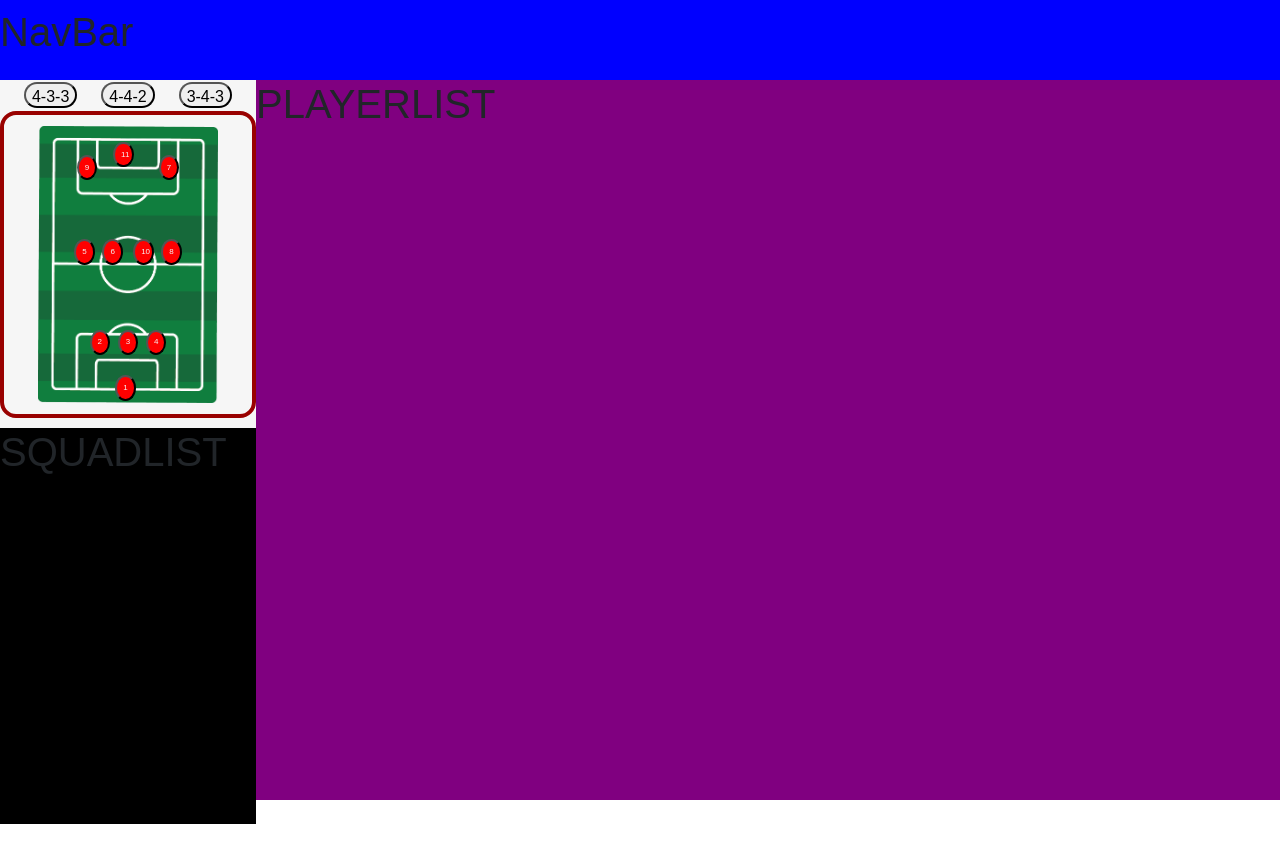
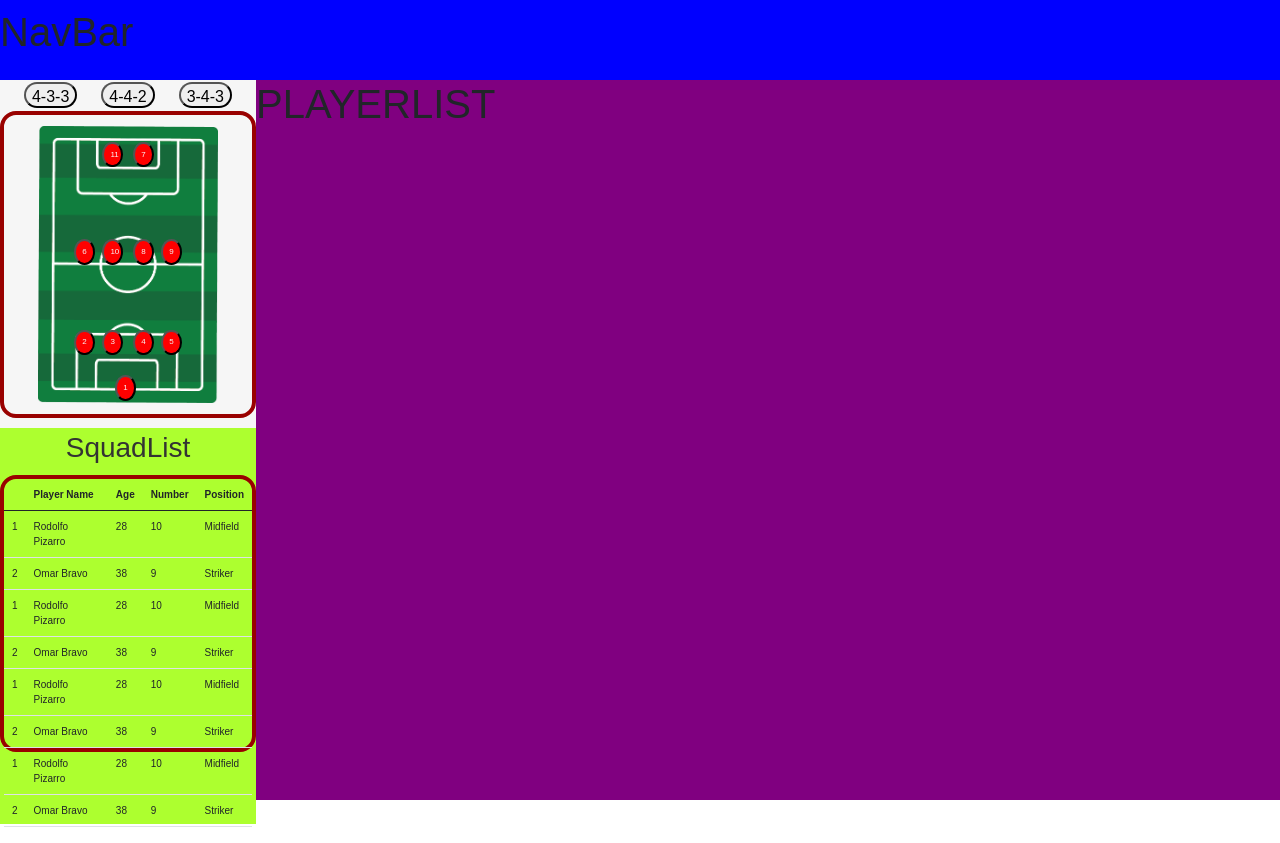
Before and after one commit to adrian-em94/FantasyLeague, a React (Create React App) app in the folder frontend/: page /TeamProfile in a window 1280 px wide. Built offline with nearby package versions, Linux system fonts and the light colour scheme; a web font is replaced by a local one.

Commit message:
latest iteration (fix)

```diff
--- a/frontend/src/components/Formation/Formation.js
+++ b/frontend/src/components/Formation/Formation.js
@@ -1,11 +1,11 @@
 import './Formation.css'
 
-const Formation = ({ chosenFormation } ) => {
+const Formation = (props) => {
     const a = '433';
     const b = '442';
     const c = '343';
 
-    switch(chosenFormation){
+    switch(props.chosenFormation.form){
         case a:
             return (
                 <div className="players">
@@ -55,7 +55,11 @@ const Formation = ({ chosenFormation } ) => {
                 </div>
             )
         default:
-            break;
+            return(
+                <div>
+                    <h1>Nothing to see here!!!!</h1>
+                </div>
+            )
     }
 
 }
--- /dev/null
+++ b/frontend/src/pages/TeamProfile/SquadList/SquadList.css
@@ -0,0 +1,14 @@
+
+.specialTR:hover {
+    background-color: var(--primary-color);
+}
+
+.listContainer {
+    border: .25em solid var(--primary-color-dark);
+    border-radius: 1em;
+    height: 70%;
+}
+
+Table {
+    font-size: x-small;
+}
--- /dev/null
+++ b/frontend/src/pages/TeamProfile/SquadList/SquadList.js
@@ -0,0 +1,81 @@
+import Table from 'react-bootstrap/Table'
+import './SquadList.css'
+import { Link } from 'react-router-dom'
+
+const SquadList = () => {
+    return(
+        <div className='listContainer'>
+            <Table responsive>
+                <thead>
+                    <tr>
+                        <th></th>
+                        <th>Player Name</th>
+                        <th>Age</th>
+                        <th>Number</th>
+                        <th>Position</th>
+                    </tr>
+                </thead>
+                <tbody>
+                    <tr className="specialTR">
+                        <td>1</td>
+                        <td>Rodolfo Pizarro</td>
+                        <td>28</td>
+                        <td>10</td>
+                        <td>Midfield</td>
+                    </tr>
+                    <tr className="specialTR">
+                        <td>2</td>
+                        <td>Omar Bravo</td>
+                        <td>38</td>
+                        <td>9</td>
+                        <td>Striker</td>
+                    </tr>
+                    <tr className="specialTR">
+                        <td>1</td>
+                        <td>Rodolfo Pizarro</td>
+                        <td>28</td>
+                        <td>10</td>
+                        <td>Midfield</td>
+                    </tr>
+                    <tr className="specialTR">
+                        <td>2</td>
+                        <td>Omar Bravo</td>
+                        <td>38</td>
+                        <td>9</td>
+                        <td>Striker</td>
+                    </tr>
+                    <tr className="specialTR">
+                        <td>1</td>
+                        <td>Rodolfo Pizarro</td>
+                        <td>28</td>
+                        <td>10</td>
+                        <td>Midfield</td>
+                    </tr>
+                    <tr className="specialTR">
+                        <td>2</td>
+                        <td>Omar Bravo</td>
+                        <td>38</td>
+                        <td>9</td>
+                        <td>Striker</td>
+                    </tr>
+                    <tr className="specialTR">
+                        <td>1</td>
+                        <td>Rodolfo Pizarro</td>
+                        <td>28</td>
+                        <td>10</td>
+                        <td>Midfield</td>
+                    </tr>
+                    <tr className="specialTR">
+                        <td>2</td>
+                        <td>Omar Bravo</td>
+                        <td>38</td>
+                        <td>9</td>
+                        <td>Striker</td>
+                    </tr>
+                </tbody>
+            </Table>
+        </div>
+    )
+    }
+
+export default SquadList;
--- a/frontend/src/pages/TeamProfile/TeamProfile.css
+++ b/frontend/src/pages/TeamProfile/TeamProfile.css
@@ -84,9 +84,15 @@
 }
 
 .squadList {
-    background-color: black;
+    background-color: greenyellow;
     height: 55%;
     margin-top: 1.5em;
+}
+
+.squadList > h3 {
+    text-align: center;
+    padding: .1em;
+    color: var(--primary-dark);
 }
 
 .playerList {
--- a/frontend/src/pages/TeamProfile/TeamProfile.js
+++ b/frontend/src/pages/TeamProfile/TeamProfile.js
@@ -1,9 +1,27 @@
 import './TeamProfile.css'
 import Pitch from "../../images/pitch.png"
 import Formation from '../../components/Formation/Formation'
+import { useState, } from 'react'
+import SquadList from './SquadList/SquadList'
+
+//default formation
+const initialState = {
+    form: '442'
+}
+
 
 const TeamProfile = () => {
-    const chosenFormation = '343';
+    //create a state variable that has a default formation
+    const [squadFormation, setsquadFormation] = useState(initialState)
+
+    //formations available
+    const formations = ['433', '442', '343'];
+
+    //when the button is clicked the value should be changed in the state
+    const handleClicked = (value) => {
+        setsquadFormation({"form": value})
+    }
+
     return (
             <div className="outerContainer">
                 <div className="navbar">
@@ -13,17 +31,18 @@ const TeamProfile = () => {
                     <div className="leftContainer">
                         <div className="futField">
                             <div className="buttonContainer">
-                                <button className='formationButton' type='button' value="433">4-3-3</button>
-                                <button className='formationButton' type='button' value="442">4-4-2</button>
-                                <button className='formationButton' type='button' value="343">3-4-3</button>
+                                <button className='formationButton' type='button' value="433" onClick={() => handleClicked(formations[0])}>4-3-3</button>
+                                <button className='formationButton' type='button' value="442" onClick={() => handleClicked(formations[1])}>4-4-2</button>
+                                <button className='formationButton' type='button' value="343" onClick={() => handleClicked(formations[2])}>3-4-3</button>
                             </div>
                             <div className="pitch">
                                 <img src={Pitch} alt="soccer field"/>
                             </div>
-                            <Formation chosenFormation={chosenFormation}/>
+                            <Formation chosenFormation={squadFormation}/>
                         </div>
                         <div className="squadList">
-                            <h1>SQUADLIST</h1>
+                            <h3>SquadList</h3>
+                            <SquadList />
                         </div>
                     </div>
                     <div className="rightContainer">
```
